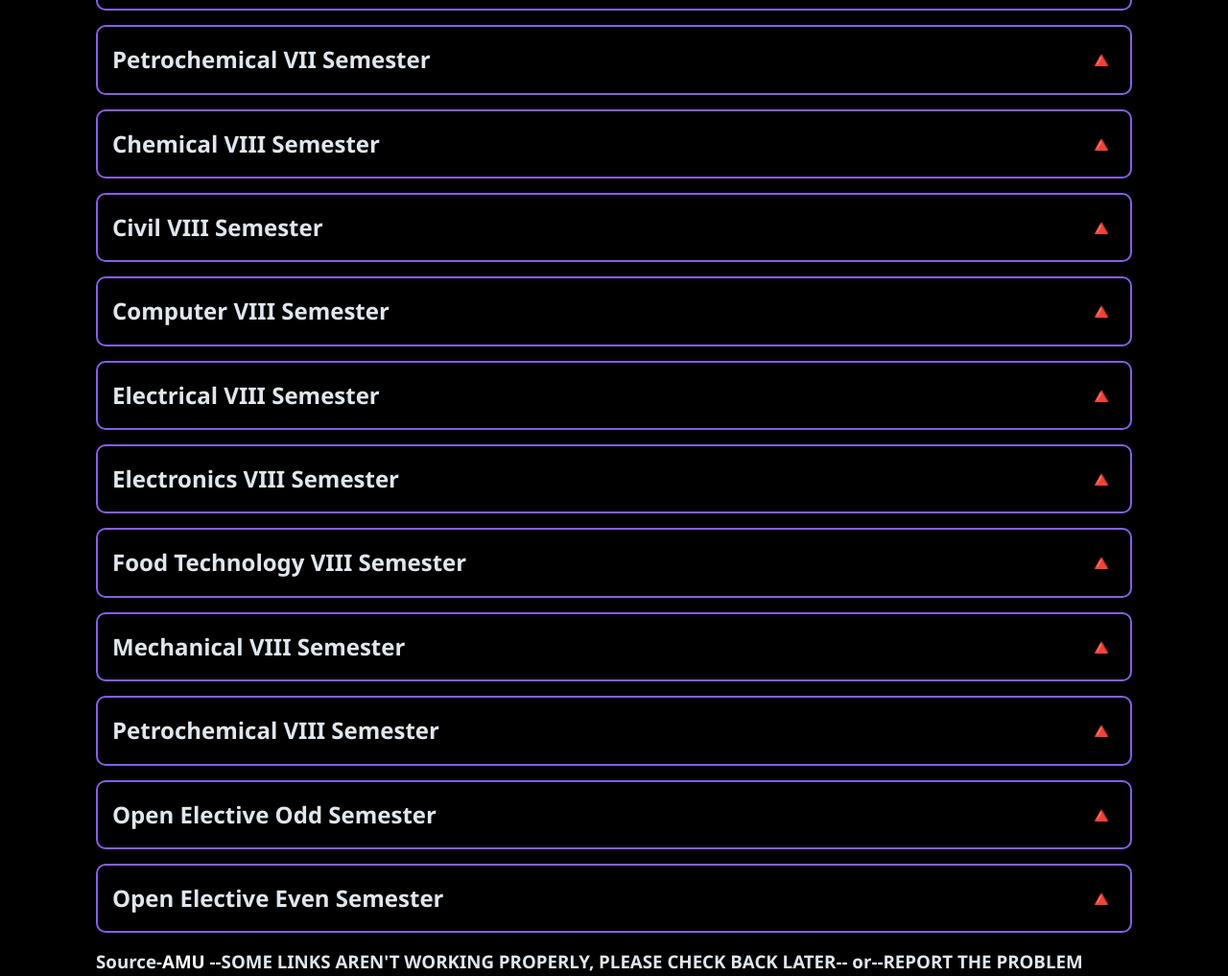
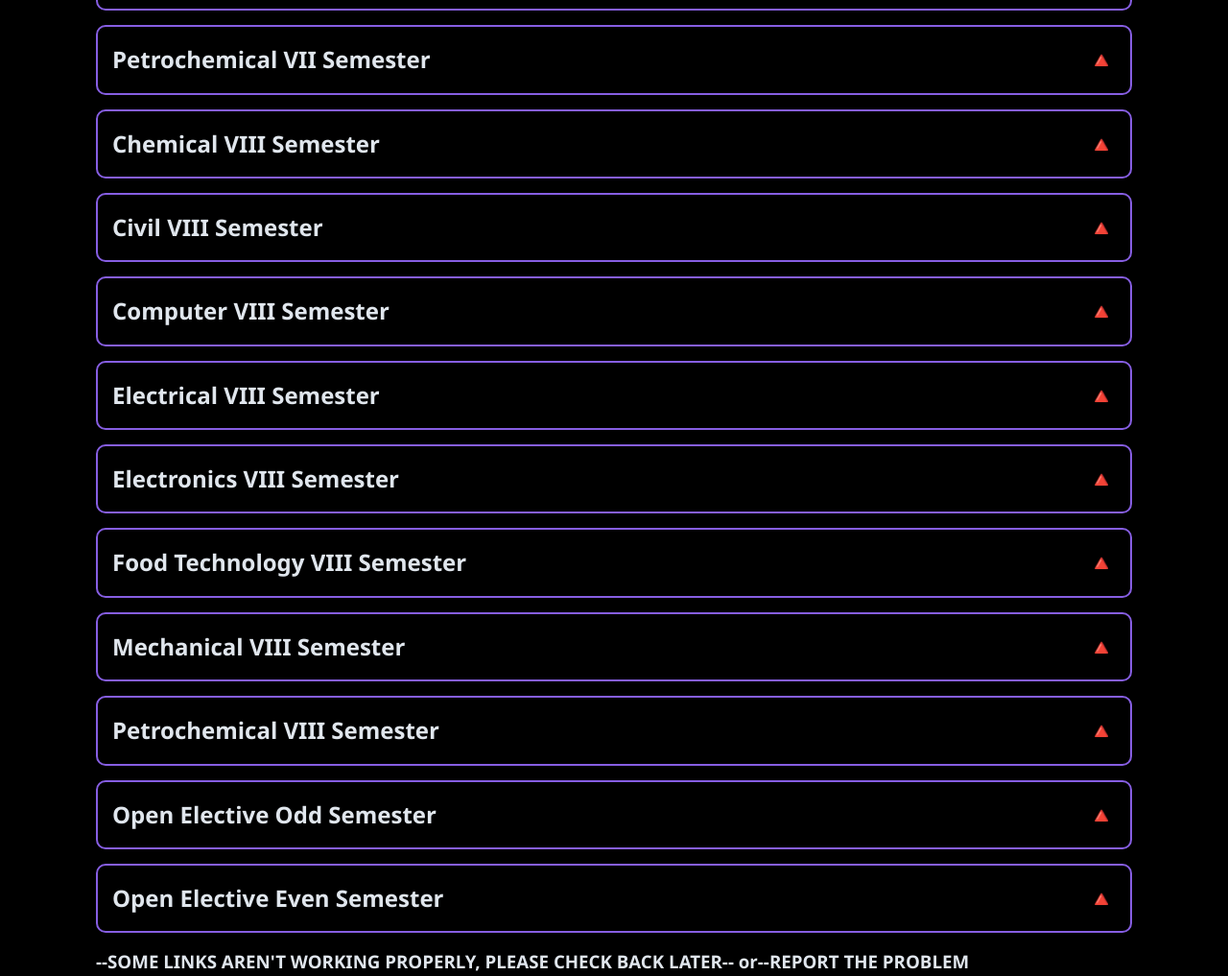
Before and after one commit to Ibtisam505/amuscholar1, a plain HTML site: page pyq/index.html in a window 1280 px wide. Shown: the part 4348-5365 px from the top of the page at 96% size. Drawn offline with Linux system fonts and the light colour scheme; files that its build step writes are made by us from their sources.

Commit message:
Update index.html

```diff
--- a/pyq/index.html
+++ b/pyq/index.html
@@ -1592,8 +1592,7 @@
             </li>
         </ul>
     </div>
-    <h3>Source-<a
-            href="https://www.amu.ac.in/libraries/engineering-college-library/downlaod-previous-exam-papers">AMU</a>
+    <h3>
         --SOME LINKS AREN'T WORKING PROPERLY, PLEASE CHECK BACK LATER-- or--REPORT THE PROBLEM</h3>
     <script src="index.js"></script>
 </body>
```
